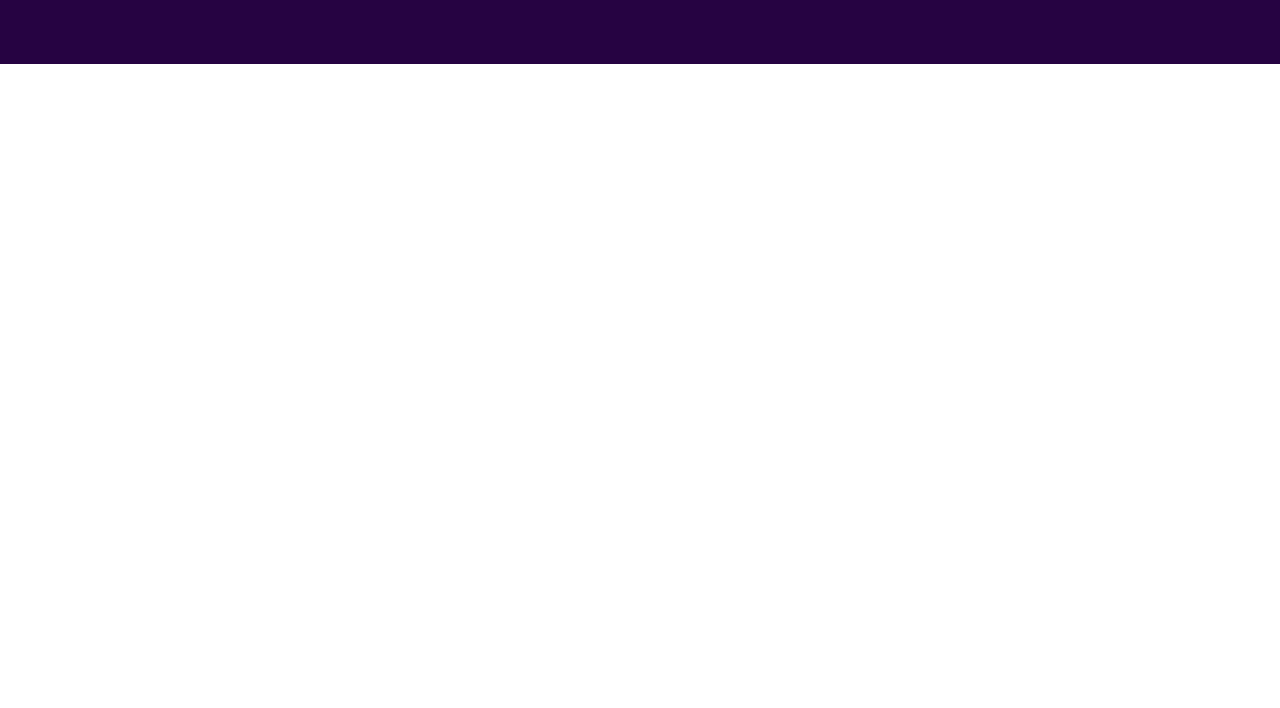
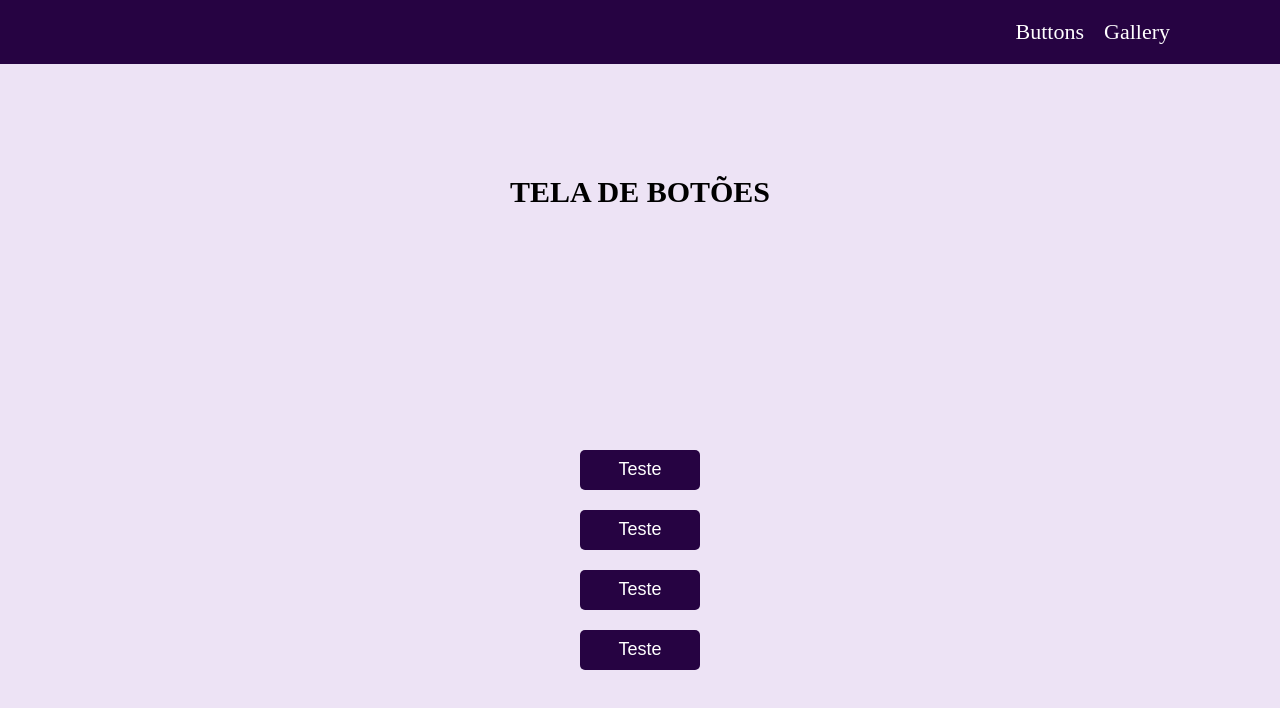
Before and after one commit to ovinidev/React-custom-hooks, a React (Create React App) app in the folder project/: page / in a window 1280 px wide. Shown: the top 708 px of the page. Built offline with nearby package versions, Linux system fonts and the light colour scheme.

Commit message:
Adding pages

```diff
--- a/project/src/App.tsx
+++ b/project/src/App.tsx
@@ -1,10 +1,18 @@
 import { Header } from "./components/Header";
+import { BrowserRouter as Router, Link } from 'react-router-dom'
+import Routes from './routes'
 
 function App() {
+
   return (
-    <Header>
+    <Router>
+      <Header>
+        <Link to="/">Buttons</Link>
+        <Link to="gallery">Gallery</Link>
+      </Header>
 
-    </Header>
+      <Routes />
+    </Router>
   );
 }
 
--- /dev/null
+++ b/project/src/components/Button/index.tsx
@@ -0,0 +1,14 @@
+import { Container } from './styles';
+
+type Props = {
+  text: string;
+  onClick?: () => void;
+}
+
+export const Button = ({ text, onClick }: Props) => {
+  return (
+    <Container onClick={onClick}>
+      {text}
+    </Container>
+  );
+};
--- /dev/null
+++ b/project/src/components/Button/styles.ts
@@ -0,0 +1,18 @@
+import styled from 'styled-components';
+
+export const Container = styled.button`
+  height: 4rem;
+  width: 12rem;
+  margin: 2rem 0;
+
+  border: none;
+  border-radius: 5px;
+  color: #ffffff;
+  font-size: 1.8rem;
+  background-color: #260342;
+
+  display: flex;
+  align-items: center;
+  justify-content: center;
+  cursor: pointer;
+`;
--- a/project/src/components/Header/index.tsx
+++ b/project/src/components/Header/index.tsx
@@ -1,5 +1,5 @@
 import { ReactNode } from 'react';
-import { Container } from './styles';
+import { Container, Nav } from './styles';
 
 type Props = {
   children: ReactNode;
@@ -8,7 +8,9 @@ type Props = {
 export const Header = ({children}: Props) => {
   return (
     <Container>
+      <Nav>
       {children}
+      </Nav>
     </Container>
   );
 };
--- a/project/src/components/Header/styles.ts
+++ b/project/src/components/Header/styles.ts
@@ -8,9 +8,14 @@ export const Container = styled.nav`
   justify-content: flex-end;
 
   a {
-    font-size: 1.6rem;
+    font-size: 2.2rem;
     color: #ffffff;
     display: inline-block;
     margin: 0 1rem;
+    text-decoration: none;
   }
 `;
+
+export const Nav = styled.nav`
+  margin-right: 10rem;
+`;
--- /dev/null
+++ b/project/src/components/Photo/index.tsx
@@ -0,0 +1,11 @@
+import { Image } from './styles';
+
+type Props = {
+  url: string;
+}
+
+export const Photo = ({ url }: Props) => {
+  return (
+    <Image src={url}/>
+  );
+};
--- /dev/null
+++ b/project/src/components/Photo/styles.ts
@@ -0,0 +1,6 @@
+import styled from 'styled-components';
+
+export const Image = styled.img`
+  height: 200px;
+  width: 350px;
+`;
--- a/project/src/pages/Buttons/index.tsx
+++ b/project/src/pages/Buttons/index.tsx
@@ -1,5 +1,18 @@
+import { Button } from '../../components/Button';
+import { Container } from './styles';
+
 export default function Buttons() {
+
   return (
-    <h1>oi</h1>
-  )
-}
+    <Container>
+      <h1>TELA DE BOTÕES</h1>
+
+      <div>
+        <Button text={"Teste"} />
+        <Button text={"Teste"} />
+        <Button text={"Teste"} />
+        <Button text={"Teste"} />
+      </div>
+    </Container>
+  );
+};
--- /dev/null
+++ b/project/src/pages/Buttons/styles.ts
@@ -0,0 +1,16 @@
+import styled from 'styled-components';
+
+export const Container = styled.nav`
+  display: flex;
+  align-items: center;
+  justify-content: space-around;
+  flex-direction: column;
+
+  background: #EDE3F5;
+  height: 92vh;
+
+  h1 {
+    font-size: 3rem;
+  }
+
+`;
--- /dev/null
+++ b/project/src/pages/ImagesGalley/index.tsx
@@ -0,0 +1,20 @@
+import { Photo } from '../../components/Photo';
+import { Container, Grid } from './styles';
+
+export default function ImagesGallery() {
+
+  return (
+    <Container>
+      <h1>Galeria DE IMAGENS</h1>
+
+      <Grid>
+        <Photo url={"https://cdn.folhape.com.br/img/pc/1100/1/dn_arquivo/2021/10/000-9pz83w.jpg"} />
+        <Photo url={"https://cultura.uol.com.br/upload/tvcultura/esporte/20210928180826_lionelmessi.jpg"} />
+        <Photo url={"https://static-wp-tor15-prd.torcedores.com/wp-content/uploads/2021/07/messi-barcelona-la-liga-photo-by-eric-alonso.jpg"} />
+        <Photo url={"https://midia.gruposinos.com.br/_midias/jpg/2020/08/30/barcelona-19160237.jpg"} />
+        <Photo url={"https://eu-images.contentstack.com/v3/assets/bltcc7a7ffd2fbf71f5/blt75ce76a9db0cc610/60dc07df5543520fcbc3c25c/f93c6725435df589a5df04fad3da301c3762536d.jpg?auto=webp&fit=crop&format=jpg&quality=100"} />
+        <Photo url={"https://static-wp-tor15-prd.torcedores.com/wp-content/uploads/2021/05/barcelona_messi.jpg"} />
+      </Grid>
+    </Container>
+  );
+};
--- /dev/null
+++ b/project/src/pages/ImagesGalley/styles.ts
@@ -0,0 +1,22 @@
+import styled from 'styled-components';
+
+export const Container = styled.nav`
+  display: flex;
+  align-items: center;
+  justify-content: center;
+  flex-direction: column;
+
+  background: #E3E6F5;
+  height: 92vh;
+
+  h1 {
+    font-size: 3rem;
+    margin-bottom: 5rem;
+  }
+`;
+
+export const Grid = styled.nav`
+  display: grid;
+  grid-template-columns: repeat(2, 1fr);
+  gap: 2rem;
+`
--- /dev/null
+++ b/project/src/routes.js
@@ -0,0 +1,17 @@
+import React from 'react';
+import {
+  Routes,
+  Route
+} from 'react-router-dom'
+
+import Buttons from './pages/Buttons'
+import ImagesGallery from './pages/ImagesGalley'
+
+export default function MainRoutes() {
+  return (
+    <Routes>
+      <Route path="/" element={<Buttons />} />
+      <Route path="/gallery" element={<ImagesGallery />} />
+    </Routes>
+  )
+}
```
